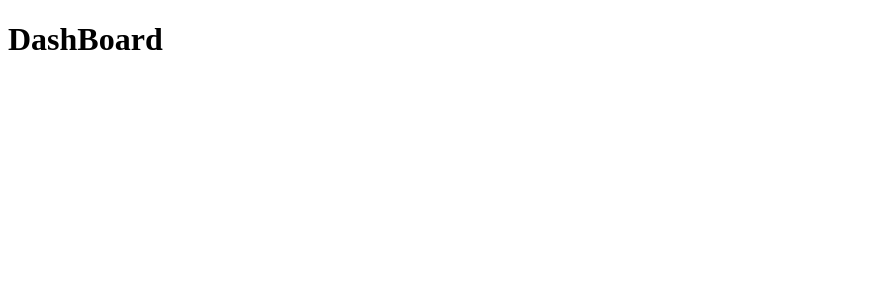
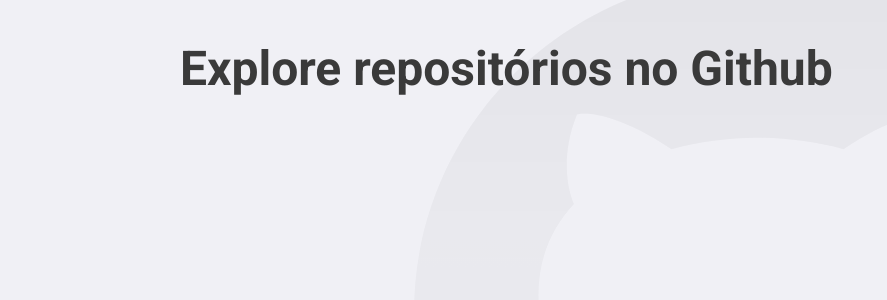
Before and after one commit to paulojrr/Github-explorer, a React (Create React App) app: page / in a window 1280 px wide. Shown: the top 300 px of the page, without its empty margins (0-887 px from the left). Built offline with nearby package versions, Linux system fonts and the light colour scheme.

Commit message:
utilizando styled components

```diff
--- a/package.json
+++ b/package.json
@@ -20,6 +20,7 @@
     "react-dom": "^17.0.1",
     "react-router-dom": "^5.2.0",
     "react-scripts": "4.0.3",
+    "styled-components": "^5.2.1",
     "typescript": "^4.1.2",
     "web-vitals": "^1.0.1"
   },
@@ -43,6 +44,7 @@
   },
   "devDependencies": {
     "@types/react-router-dom": "^5.1.7",
+    "@types/styled-components": "^5.1.8",
     "eslint": "^5.16.0",
     "eslint-config-prettier": "^8.1.0",
     "eslint-import-resolver-typescript": "^2.4.0",
--- a/public/index.html
+++ b/public/index.html
@@ -4,6 +4,11 @@
     <meta charset="utf-8" />
     <meta name="viewport" content="width=device-width, initial-scale=1" />
     <meta name="theme-color" content="#3A3A3A" />
+    <link rel="preconnect" href="https://fonts.gstatic.com" />
+    <link
+      href="https://fonts.googleapis.com/css2?family=Roboto:wght@400;700&display=swap"
+      rel="stylesheet"
+    />
     <title>Github Explorer</title>
   </head>
   <body>
--- a/src/App.tsx
+++ b/src/App.tsx
@@ -1,12 +1,16 @@
 import React from 'react';
 import { BrowserRouter } from 'react-router-dom';
 
+import GlobalStyle from './styles/global';
 import Routes from './routes';
 
 const App: React.FC = () => (
-  <BrowserRouter>
-    <Routes />
-  </BrowserRouter>
+  <>
+    <BrowserRouter>
+      <Routes />
+    </BrowserRouter>
+    <GlobalStyle />
+  </>
 );
 
 export default App;
--- a/src/pages/Dashboard/index.tsx
+++ b/src/pages/Dashboard/index.tsx
@@ -1,7 +1,9 @@
 import React from 'react';
 
+import { Title } from './styles';
+
 const DashBoard: React.FC = () => {
-  return <h1>DashBoard</h1>;
+  return <Title>Explore repositórios no Github</Title>;
 };
 
 export default DashBoard;
--- /dev/null
+++ b/src/pages/Dashboard/styles.ts
@@ -0,0 +1,6 @@
+import styled from 'styled-components';
+
+export const Title = styled.h1`
+  font-size: 48px;
+  color: #3a3a3a;
+`;
--- /dev/null
+++ b/src/styles/global.ts
@@ -0,0 +1,31 @@
+import { createGlobalStyle } from 'styled-components';
+
+import githubBackground from '../assets/github-background.svg';
+
+export default createGlobalStyle`
+  * {
+    margin: 0;
+    padding: 0;
+    outline: 0;
+    box-sizing: border-box;
+  }
+
+  body {
+    background: #F0F0F5 url(${githubBackground}) no-repeat 70% top;
+    -webkit-font-smoothing: antialiased;
+  }
+
+  body, input, button {
+    font: 16px Roboto, sans-serif;
+  }
+
+  #root {
+    max-width: 960px;
+    margin: 0 auto;
+    padding: 40px 20px;
+  }
+
+  button {
+    cursor: pointer;
+  }
+`;
```
Also changed, not shown: src/assets/github-background.svg (added), 1 other file (tests, documents, lock files or other folders).
